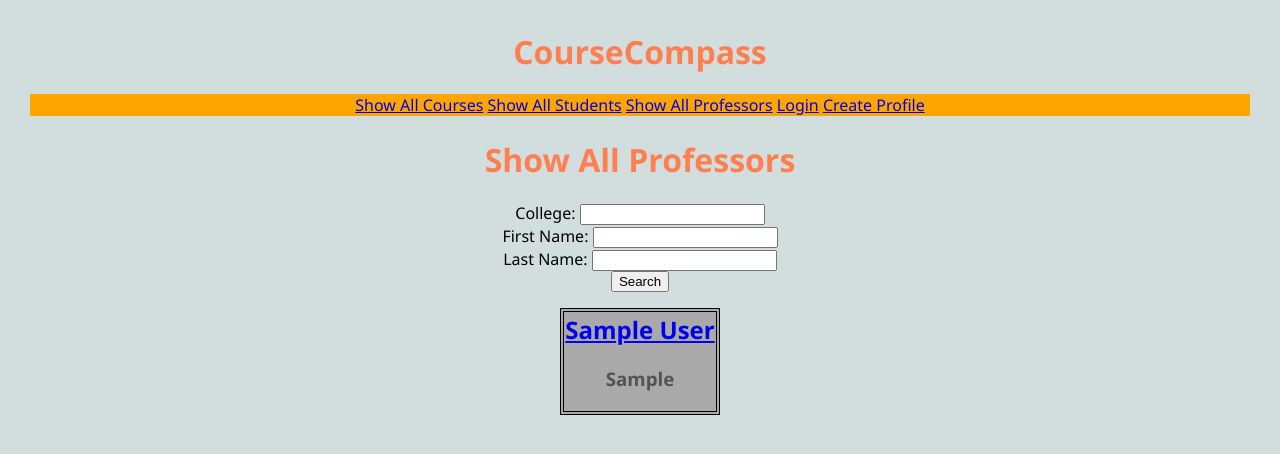
After one commit to jerichojacala/heroku412, a Django app: page /project/professors/ in a window 1280 px wide. The commit adds this page. Shown: the top 454 px of the page. Run offline with Django 5.2, Linux system fonts and the light colour scheme; tables that the repository leaves empty hold one stand-in row (values such as "Sample post").

Commit message:
more finalizations

```diff
--- a/formdata/templates/formdata/confirmation.html
+++ b/formdata/templates/formdata/confirmation.html
@@ -9,6 +9,6 @@ Show a response to the form submission-->
         <p>
             Hi, {{name}}!
         </p>
-        <p style="color: {{favorite_color}}">You said your favorite color was {{favorite_color}}.</p>
+
     </div>
 {% endblock %}
--- a/project/forms.py
+++ b/project/forms.py
@@ -11,6 +11,7 @@ class CreateReviewForm(forms.ModelForm):
     def __init__(self, *args, **kwargs):
         super().__init__(*args, **kwargs)
         self.fields['difficulty'].label = "Weekly Hours Spent"
+        self.fields['satisfaction'].label = "Satisfaction (Integer from 0-5)"
 
     class Meta:
         '''Associate this HTML form with the Review model'''
--- a/project/templates/project/base.html
+++ b/project/templates/project/base.html
@@ -14,6 +14,7 @@
         <nav>
             <li><a href="{% url 'show_all_courses' %}">Show All Courses</a></li>
             <li><a href="{% url 'show_all_students' %}">Show All Students</a></li>
+            <li><a href="{% url 'show_all_professors' %}">Show All Professors</a></li>
             {% if request.user.is_authenticated %}
             Logged in as: {{request.user}}
             <li><a href="{% url 'show_student_page' %}">My Profile</a></li>
--- a/project/templates/project/course_suggestions.html
+++ b/project/templates/project/course_suggestions.html
@@ -4,12 +4,12 @@
 {% extends 'project/base.html' %}
 
 {% block content %}
-
+<h2><a href="{% url 'show_student_page' schedule.student.pk %}">Back to {{schedule.student}}'s page</a></h2>
 <div>
     {% include 'project/search.html' %}<!--include the search template to refine results-->
 </div>
 
-<h2><a href="{% url 'show_student_page' schedule.student.pk %}">Back to {{schedule.student}}'s page</a></h2>
+
 {% if courses %}
 <h2>Schedule Suggestions for {{schedule.title}}</h2>
 <table>
--- a/project/templates/project/search.html
+++ b/project/templates/project/search.html
@@ -2,7 +2,6 @@
 <!--Jericho Jacala jjacala@bu.edu-->
 <!--when adding a course to a schedule, there might be thousands of records. this template allows us to search for certain classes-->
 {% block content %}
-<h1>Create a Registration</h1>
 
 
 <!-- Search Bar -->
--- /dev/null
+++ b/project/templates/project/searchprofessor.html
@@ -0,0 +1,25 @@
+<!--project\templates\project\searchprofessor.html-->
+<!--Jericho Jacala jjacala@bu.edu-->
+<!--search for a certain professor-->
+{% block content %}
+
+
+<!-- Search Bar -->
+<form method="get" action="">
+    <div>
+        <label for="college">College:</label>
+        <input type="text" name="college" id="college" value="">
+    </div>
+    <div>
+        <label for="first_name">First Name:</label>
+        <input type="text" name="first_name" id="first_name" value="">
+    </div>
+    <div>
+        <label for="last_name">Last Name:</label>
+        <input type="text" name="last_name" id="last_name" value="">
+    </div>
+
+    <button type="submit">Search</button>
+</form>
+
+{% endblock %}
--- /dev/null
+++ b/project/templates/project/show_all_professors.html
@@ -0,0 +1,33 @@
+<!--project/templates/project/show_all_professors.html-->
+<!--Jericho Jacala jjacala@bu.edu-->
+<!--template to show all professors-->
+{% extends 'project/base.html' %}
+{% load static %}
+
+{% block content %}
+
+<h1>Show All Professors</h1>
+<div>
+    {% include 'project/searchprofessor.html' %}<!--include the search template to refine results-->
+</div>
+{% if professors %}
+<professor>
+    <table>
+        <tr>
+    <!--loop to display each professor-->
+    {% for s in professors %}
+    <td>
+        <h2><a href="{% url 'show_professor_page' s.pk %}">{{s.first_name}} {{s.last_name}}</a></h2>
+        <h3>{{s.college}}</h3>
+    </td>
+    {% if forloop.counter|divisibleby:5 and not forloop.last %} <!--after every fifth professor, a new row is started-->
+        </tr><tr>
+            {% endif %}
+    {% endfor %}
+    </tr>
+    </table>
+</professor>
+{% else %}
+<h2>No Professors Found!</h2>
+{% endif %}
+{% endblock %}
--- a/project/templates/project/show_course.html
+++ b/project/templates/project/show_course.html
@@ -18,7 +18,7 @@
                 <tr>
                     <td>
                         Average weekly load in hours: {% if course.get_reviews %}{{course.get_course_load}}{% else %}No Data{% endif %}<br>
-                        Average Satisfaction (out of 5): {% if course.get_reviews %}{{course.get_course_satisfaction}}{% else %}No Data{% endif %}
+                        Average Satisfaction (out of 5): {% if course.get_satisfaction %}{{course.get_course_satisfaction}}{% else %}No Data{% endif %}
                         <!--display course metrics-->
                     </td>
                 </tr>
--- a/project/urls.py
+++ b/project/urls.py
@@ -11,6 +11,7 @@ from django.contrib.auth import views as auth_views
 urlpatterns = [
     path(r'',views.ShowAllCoursesView.as_view(),name="show_all_courses"),
     path(r'students/',views.ShowAllStudentsView.as_view(),name="show_all_students"),
+    path(r'professors/',views.ShowAllProfessorsView.as_view(),name="show_all_professors"),
     path(r'course/<int:pk>',views.ShowCourseView.as_view(),name="show_course_page"),
     path(r'professor/<int:pk>',views.ShowProfessorView.as_view(),name="show_professor_page"),
     path(r'student/',views.ShowStudentView.as_view(),name="show_student_page"),
--- a/project/views.py
+++ b/project/views.py
@@ -19,6 +19,45 @@ class ShowAllCoursesView(ListView):
     template_name = 'project/show_all_courses.html'
     context_object_name = 'courses' #this is the context variables to use in the template
 
+    def get_queryset(self):
+        '''Returns the queryset of courses based on filters from the search'''
+
+        qs = super().get_queryset()
+
+        college = self.request.GET.get('college', '').strip() #refine the queryset based on the search input
+        subschool = self.request.GET.get('subschool', '').strip()
+        department = self.request.GET.get('department', '').strip()
+        if college:
+            qs = qs.filter(college__icontains=college)
+        if subschool:
+            qs = qs.filter(subschool__icontains=subschool)
+        if department:
+            qs = qs.filter(department__icontains=department)
+
+        return qs
+
+class ShowAllProfessorsView(ListView):
+    '''the view to show all Professors'''
+    model = Professor #the model to display
+    template_name = 'project/show_all_professors.html'
+    context_object_name = 'professors' #this is the context variables to use in the template
+
+    def get_queryset(self):
+        '''Returns the queryset of professors based on filters from the search'''
+
+        qs = super().get_queryset()
+
+        first_name = self.request.GET.get('first_name', '').strip() #refine the queryset based on the search input
+        last_name = self.request.GET.get('last_name', '').strip()
+        college = self.request.GET.get('college', '').strip()
+        if first_name:
+            qs = qs.filter(first_name__icontains=first_name)
+        if last_name:
+            qs = qs.filter(last_name__icontains=last_name)
+        if college:
+            qs = qs.filter(college__icontains=college)
+        return qs
+
 class ShowCourseView(DetailView):
     '''Display one Course specified by a primary key'''
     model = Course #the model to display
@@ -29,7 +68,7 @@ class ShowCourseView(DetailView):
         '''get the course we are on from the URL parameters'''
         if 'pk' in self.kwargs: #if we have specified the course we want to go to
             courses = Course.objects.filter(pk=self.kwargs['pk'])
-            course = courses.first()
+            course = courses.first()#get the first course-band-aid solution if multiple students, but good for our purposes
             return course
 
 class ShowProfessorView(DetailView):
@@ -40,7 +79,7 @@ class ShowProfessorView(DetailView):
     def get_object(self, queryset=None): #get prof that we are logged in as
         if 'pk' in self.kwargs: #if we have specified the prof we want to go to
             professors = Professor.objects.filter(pk=self.kwargs['pk'])
-            professor = professors.first()
+            professor = professors.first()#get the first professor-band-aid solution if multiple students, but good for our purposes
             return professor
 
 class ShowStudentView(DetailView):
@@ -51,12 +90,13 @@ class ShowStudentView(DetailView):
     def get_object(self, queryset=None): #get student that we are logged in as
         if 'pk' in self.kwargs: #if we have specified the student we want to go to
             students = Student.objects.filter(pk=self.kwargs['pk'])
-            student = students.first()
+            student = students.first()#get the first student-band-aid solution if multiple students, but good for our purposes
             return student
         else: #otherwise, find the set of students attached to the user we are logged in as and return the first student
             students = Student.objects.filter(user=self.request.user)
             student = students.first()
             return student
+
 
 class ShowAllStudentsView(ListView):
     '''the view to show all Student'''
@@ -64,12 +104,29 @@ class ShowAllStudentsView(ListView):
     template_name = 'project/show_all_students.html'
     context_object_name = 'students' #this is the context variables to use in the template
 
+    def get_queryset(self):
+        '''Returns the queryset of students based on filters from the search'''
+
+        qs = super().get_queryset() #get the queryset of all students
+
+        college = self.request.GET.get('college', '').strip() #refine the queryset based on the search input
+        first_name = self.request.GET.get('first_name', '').strip()
+        last_name = self.request.GET.get('last_name', '').strip()
+        if college: #filter by the various search criteria
+            qs = qs.filter(college__icontains=college)
+        if first_name:
+            qs = qs.filter(first_name__icontains=first_name)
+        if last_name:
+            qs = qs.filter(last_name__icontains=last_name)
+
+        return qs
+
 class CreateReviewView(LoginRequiredMixin,CreateView):
     '''
     A view to create a Review for a Course
     '''
 
-    form_class = CreateReviewForm
+    form_class = CreateReviewForm #the form we associate with the view
     template_name = "project/create_review_form.html"
 
     def get_context_data(self, **kwargs: Any) -> dict[str, Any]:
@@ -116,8 +173,8 @@ class CreateReviewView(LoginRequiredMixin,CreateView):
 
 class DeleteReviewView(LoginRequiredMixin,DeleteView):
     '''Delete a given Review'''
-    model = Review
-    template_name = 'project/delete_review.html'
+    model = Review #the model to work with
+    template_name = 'project/delete_review.html' #the template
     context_object_name = 'review'
 
     def get_context_data(self, **kwargs: Any) -> dict[str, Any]:
@@ -125,7 +182,7 @@ class DeleteReviewView(LoginRequiredMixin,DeleteView):
         # Get the context data from the superclass
         context = super().get_context_data(**kwargs)
 
-        # Get the Review object to find the associated profile
+        # Get the Review object to find the associated course
         review = self.get_object()
         course = review.course
 
@@ -160,7 +217,7 @@ class CreateScheduleView(LoginRequiredMixin,CreateView):
 
     def get_success_url(self) -> str:
         '''Redirect to a URL on successful form submission'''
-        # Get the student related to the status message
+        # Get the student related to the schedule
         student = self.kwargs.get('pk')
         return reverse('show_student_page', kwargs={'pk': student}) #return to the student page on success
 
@@ -197,7 +254,7 @@ class ShowRegistrationsView(LoginRequiredMixin,ListView):
         college = self.request.GET.get('college', '').strip() #refine the queryset based on the search input
         subschool = self.request.GET.get('subschool', '').strip()
         department = self.request.GET.get('department', '').strip()
-        if college:
+        if college: #filter based on search criteria, ignoring capitalization and checking if the attribute contains the criteria, if nothing in the criteria, don't filter
             qs = qs.filter(college__icontains=college)
         if subschool:
             qs = qs.filter(subschool__icontains=subschool)
@@ -258,7 +315,7 @@ class DeleteRegistrationView(LoginRequiredMixin,DeleteView):
 
     def get_success_url(self) -> str:
         '''Redirect to a URL on successful form submission'''
-         # Get the profile related to the status message
+         # Get the student related to the schedule related to the registration
         schedule = self.get_object().schedule
         return reverse('show_student_page', kwargs={'pk': schedule.student.pk}) #return to the page of the student of the schedule the course is registered to
 
@@ -270,7 +327,7 @@ class CreateStudentView(CreateView):
 
     def get_success_url(self) -> str:
         student = self.object #create student as a context variable
-        return reverse('show_student_page', kwargs={'pk':student.pk}) #go to show_profile_page of the student we created
+        return reverse('show_student_page', kwargs={'pk':student.pk}) #go to show_student_page of the student we created
 
     def get_login_url(self) -> str:
         '''return the URL of the login page'''
@@ -289,13 +346,13 @@ class CreateStudentView(CreateView):
         '''This method is called after the form is validated, before saving data to the database'''
         if self.request.POST:
             userform = UserCreationForm(self.request.POST) #reconstruct UserCreationForm from POST data
-            if userform.is_valid():
+            if userform.is_valid(): #if the form is valid
                 user = userform.save() #save and login the user, and attach the user to the Student instance
                 login(self.request,user)
-                form.instance.user = user
-                form.instance.save()
+                form.instance.user = user #attach user to the instance
+                form.instance.save() #save the instance to the database
             else:
-                return self.form_invalid(form)
+                return self.form_invalid(form) #otherwise, handle the form being invalid
 
         #delegate work to superclass form
         return super().form_valid(form)
@@ -310,7 +367,7 @@ class UpdateStudentView(LoginRequiredMixin,UpdateView):
 
     def get_object(self, queryset=None): #get student that we are logged in as
         students = Student.objects.filter(user=self.request.user)
-        student = students.first()
+        student = students.first() #get the first student in case there are many-it's a band-aid but good enough for our purposes
         return student
 
 class DeleteScheduleView(LoginRequiredMixin,DeleteView):
@@ -320,20 +377,20 @@ class DeleteScheduleView(LoginRequiredMixin,DeleteView):
     context_object_name = 'schedule'
 
     def get_context_data(self, **kwargs: Any) -> dict[str, Any]:
-        '''Get the profile field to find its primary key'''
+        '''Get the student field to find its primary key'''
         # Get the context data from the superclass
         context = super().get_context_data(**kwargs)
 
         # Get the Schedule object to find the associated Student
         schedule = self.get_object()
-        student = schedule.student
+        student = schedule.student #get the student from the schedule and store it in a variable
 
-        # Add the Student referred to by the URL into this context
+        # Add the Student referred to by get_object into this context
         context['student'] = student
         return context
 
     def get_success_url(self) -> str:
         '''Redirect to a URL on successful form submission'''
-         # Get the profile related to the status message
+         # Get the student related to the schedule
         student = self.get_object().student
         return reverse('show_student_page', kwargs={'pk': student.pk}) #return to the page of the student
--- a/static/styles-blog.css
+++ b/static/styles-blog.css
@@ -4,6 +4,11 @@ body {
     margin: 30px;
     background: #d1dedd;
     font-family:'Segoe UI', Tahoma, Geneva, Verdana, sans-serif;
+}
+
+nav {
+    text-align: center;
+    background-color: orange;
 }
 
 title{
@@ -103,4 +108,5 @@ table, th, td{
     margin: auto;
     text-align: center;
     border: 1px solid black;
+    background: darkgray;
 }
```
Also changed, not shown: project/models.py (+25 -3 lines), project/templates/project/searchstudent.html (added, +24 -0 lines), project/templates/project/show_all_courses.html (+10 -1 lines), project/templates/project/show_all_students.html (+8 -2 lines), project/templates/project/show_professor.html (+3 -6 lines), project/templates/project/show_student.html (+14 -13 lines), project/migrations/0009_professor_college.py (added).
